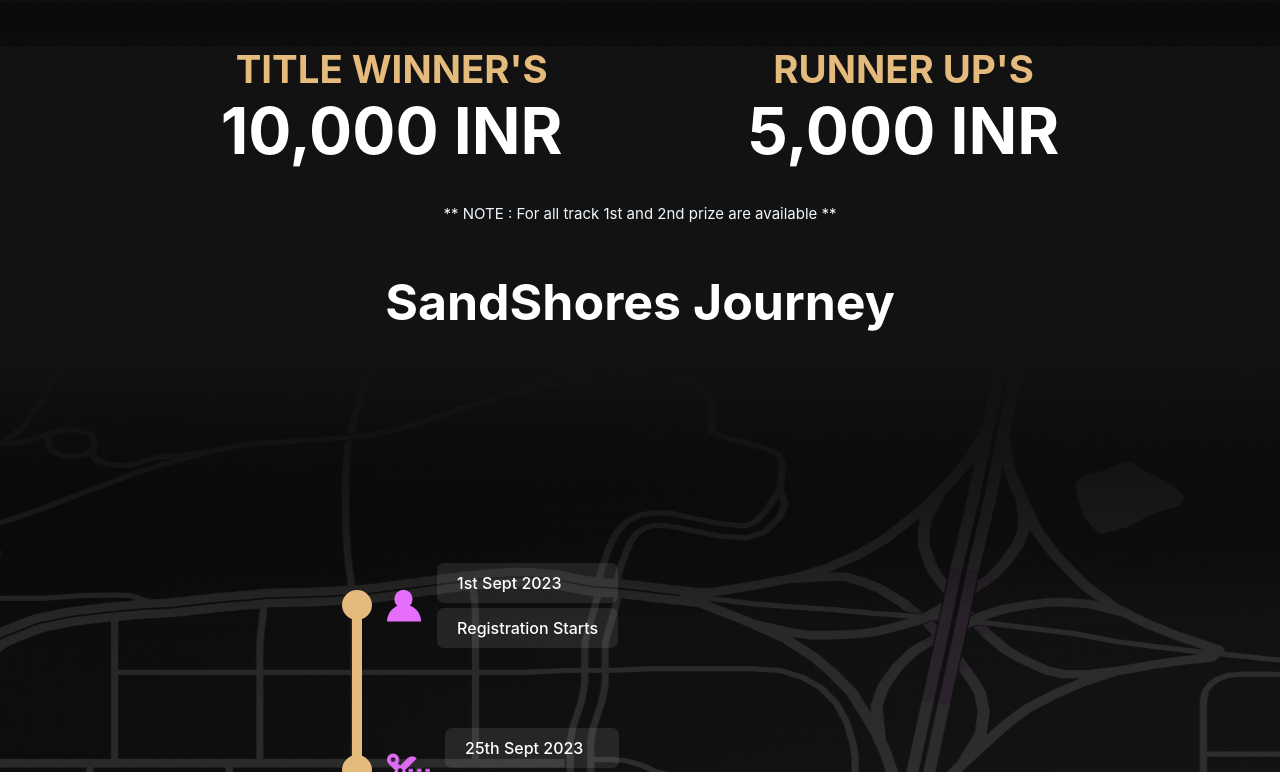
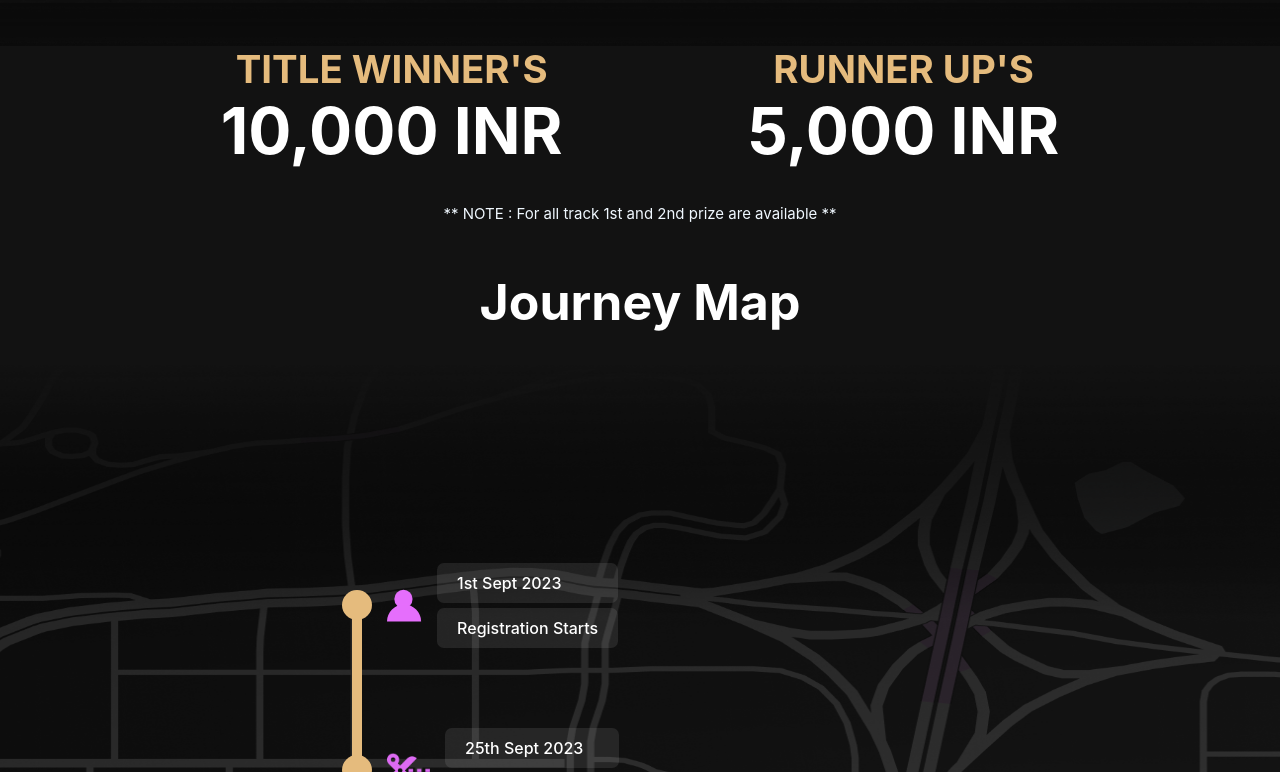
Before and after one commit to gtech-mulearn/gtahackathon, a React (Create React App) app: page / in a window 1280 px wide. Shown: the part 1374-2146 px from the top of the page. Built offline with nearby package versions, Linux system fonts and the light colour scheme.

Commit message:
new fonts added

```diff
--- a/src/HackathonPages/GTASandshore/Components/About/About.module.css
+++ b/src/HackathonPages/GTASandshore/Components/About/About.module.css
@@ -6,6 +6,7 @@
   align-items: center;
   justify-content: center;
   gap: 10%;
+  font-family: "HelveticaBold";
 }
 
 .leftContainer {
--- a/src/HackathonPages/GTASandshore/Components/Journey/Journey.jsx
+++ b/src/HackathonPages/GTASandshore/Components/Journey/Journey.jsx
@@ -12,7 +12,7 @@ const Journey = () => {
   return (
     <div className={styles.outerWrapper}>
       <div className={styles.journeyWrapper}>
-        <h1>SandShores Journey</h1>
+        <h1>Journey Map</h1>
         <div className={styles.mapWrapper}>
           <img className={styles.background} src={map} alt="" />
           <div className={styles.timelineWrapper}>
--- a/src/index.css
+++ b/src/index.css
@@ -2,7 +2,12 @@ body {
   margin: 0;
   font-family: -apple-system, BlinkMacSystemFont, "Segoe UI", "Roboto", "Oxygen",
     "Ubuntu", "Cantarell", "Fira Sans", "Droid Sans", "Helvetica Neue",
-    sans-serif;
+    sans-serif, "SandshoreOne", "SandshoreTwo";
+  src: local("SandshoreOne"),
+    url("./HackathonPages/GTASandshore/fonts/Helvetica.otf") format("woff");
+  src: local("SandshoreTwo"),
+    url("./HackathonPages/GTASandshore/fonts/HelveticaNormal.otf")
+      format("woff");
   -webkit-font-smoothing: antialiased;
   -moz-osx-font-smoothing: grayscale;
   width: 100%;
@@ -19,3 +24,18 @@ code {
   display: none;
   width: 0px;
 }
+
+@font-face {
+  font-family: "HelveticaLight";
+  src: local("Helvetica"),
+    url("./HackathonPages/GTASandshore/fonts/HelveticaNormal.otf")
+      format("truetype");
+  font-weight: 400;
+}
+@font-face {
+  font-family: "HelveticaBold";
+  src: local("Helvetica"),
+    url("./HackathonPages/GTASandshore/fonts/Helvetica.otf")
+      format("truetype");
+  font-weight: 900;
+}
```
Also changed, not shown: src/HackathonPages/GTASandshore/Components/Verticals/Verticals.jsx (added, +20 -0 lines), src/HackathonPages/GTASandshore/Components/Verticals/Verticals.module.css (added), src/HackathonPages/GTASandshore/fonts/Helvetica.otf (added), src/HackathonPages/GTASandshore/fonts/HelveticaNormal.otf (added).
